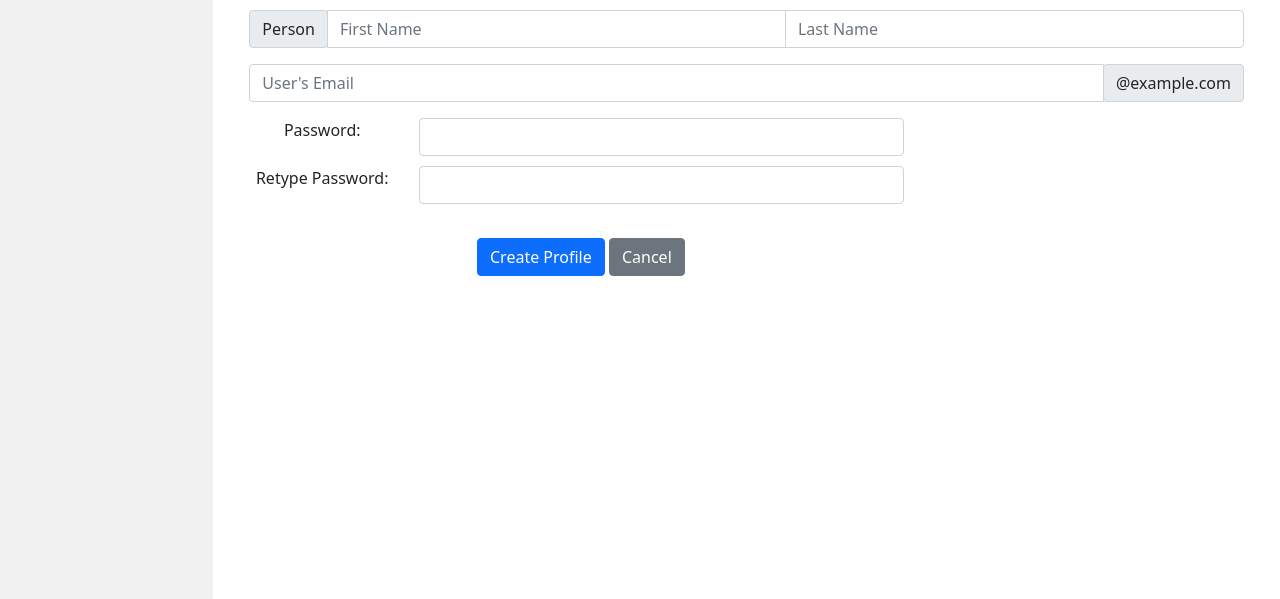
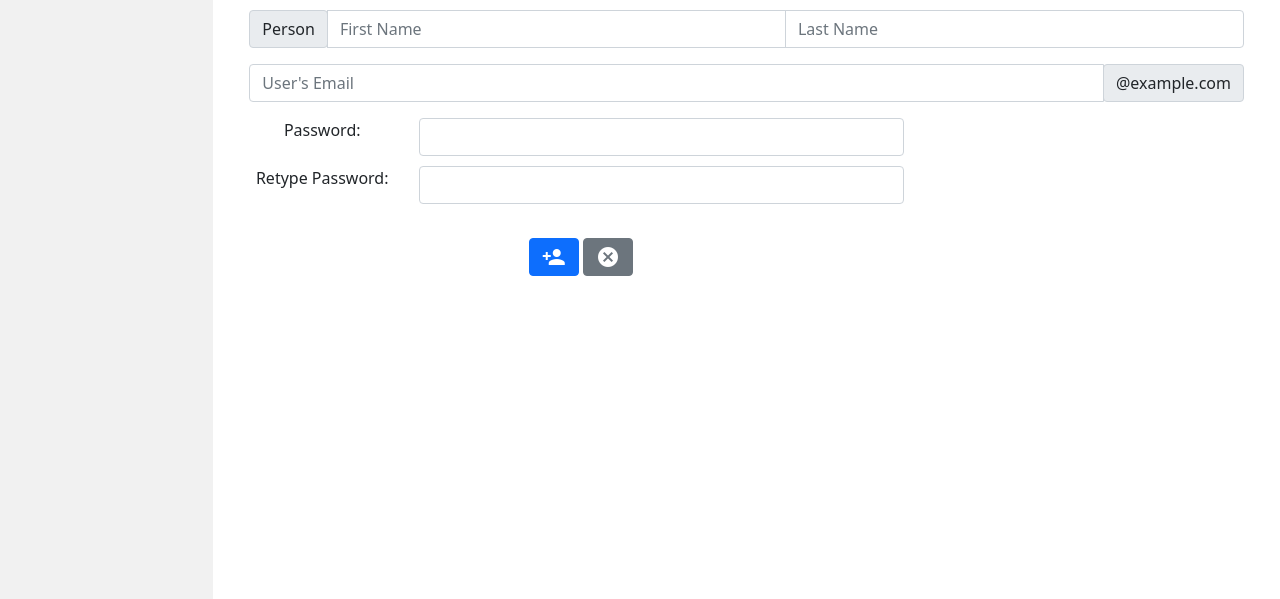
Before and after one commit to khteh/PythonRestAPI, a Flask app: page /users/create in a window 1280 px wide. Shown: the part 56-655 px from the top of the page. Run offline with Flask 2, Linux system fonts and the light colour scheme; parts of the project's set-up code (start-up, migrations or seed data) failed here and were passed over; some libraries are stand-ins or nearby versions.

Commit message:
Use material icons for buttons

```diff
--- a/src/view/templates/author_create.html
+++ b/src/view/templates/author_create.html
@@ -24,11 +24,11 @@
 				<input type="text" class="form-control" id="phone" name="phone" required>
 			</div>
 		</div>
-		<div class="form-group" style="margin-top: 10px">
+		<div class="form-group" style="margin-top: 10px; margin-bottom: 10px">
 			<label class="col-md-4 control-label" for="submit"></label>
 			<div class="col-md-8">
-				<button id="submit" name="submit" class="btn btn-primary" value="1">Add Author</button>
-				<a href="{{url_for('author.index')}}" id="cancel" name="cancel" class="btn btn-secondary">Cancel</a>
+				<button id="submit" name="submit" class="btn btn-primary mdc-icon-button material-icons" value="1">person_add</button>
+				<a href="{{url_for('author.index')}}" id="cancel" name="cancel" class="btn btn-secondary mdc-icon-button material-icons">cancel</a>
 			</div>
 		</div>
 	</form>
--- a/src/view/templates/book_create.html
+++ b/src/view/templates/book_create.html
@@ -38,11 +38,11 @@
 				<input type="text" class="form-control" id="pages" name="pages" required>
 			</div>
 		</div>
-		<div class="form-group" style="margin-top: 10px">
+		<div class="form-group" style="margin-top: 10px; margin-bottom: 10px">
 			<label class="col-md-4 control-label" for="submit"></label>
 			<div class="col-md-8">
-				<button id="submit" name="submit" class="btn btn-primary" value="1">Add book</button>
-				<a href="{{url_for('book.index')}}" id="cancel" name="cancel" class="btn btn-secondary">Cancel</a>
+				<button id="submit" name="submit" class="btn btn-primary mdc-icon-button material-icons" value="1">library_books</button>
+				<a href="{{url_for('book.index')}}" id="cancel" name="cancel" class="btn btn-secondary mdc-icon-button material-icons">cancel</a>
 			</div>
 		</div>
 	</form>
--- a/src/view/templates/user_create.html
+++ b/src/view/templates/user_create.html
@@ -32,11 +32,11 @@
 				<input type="password" class="form-control" id="password1" name="password1" required>
 			</div>
 		</div>
-		<div class="form-group" style="margin-top: 10px">
+		<div class="form-group" style="margin-top: 10px; margin-bottom: 10px">
 			<label class="col-md-4 control-label" for="submit"></label>
 			<div class="col-md-8">
-				<button id="submit" name="submit" class="btn btn-primary" value="1">Create Profile</button>
-				<a href="{{url_for('user.index')}}" id="cancel" name="cancel" class="btn btn-secondary">Cancel</a>
+				<button id="submit" name="submit" class="btn btn-primary mdc-icon-button material-icons" value="1">person_add</button>
+				<a href="{{url_for('user.index')}}" id="cancel" name="cancel" class="btn btn-secondary mdc-icon-button material-icons">cancel</a>
 			</div>
 		</div>
 	</form>
```
